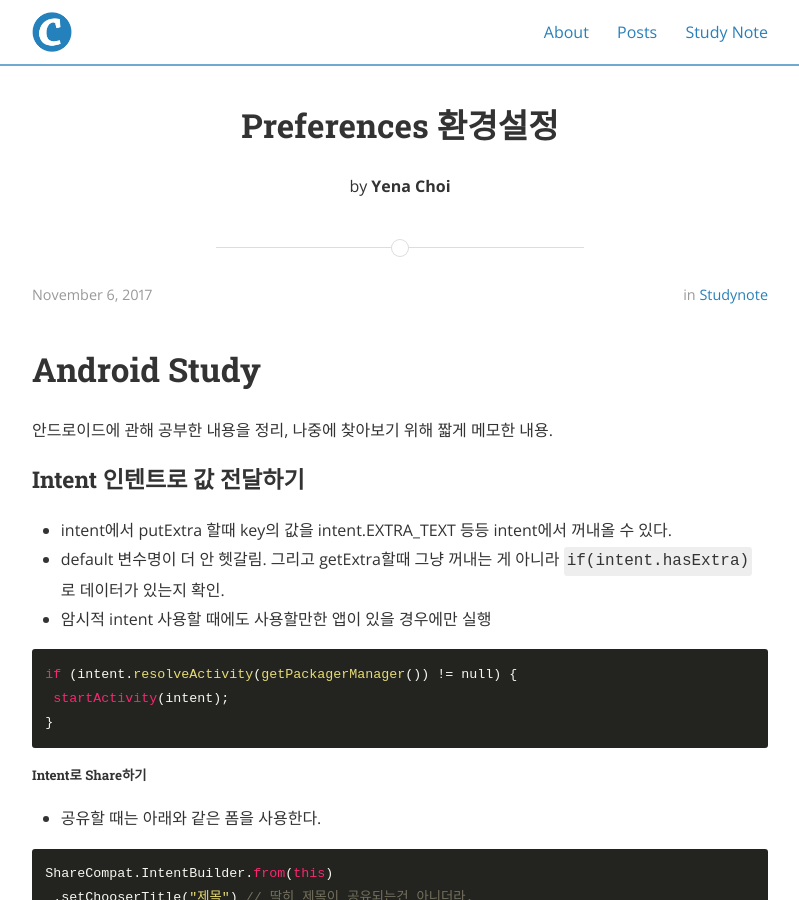
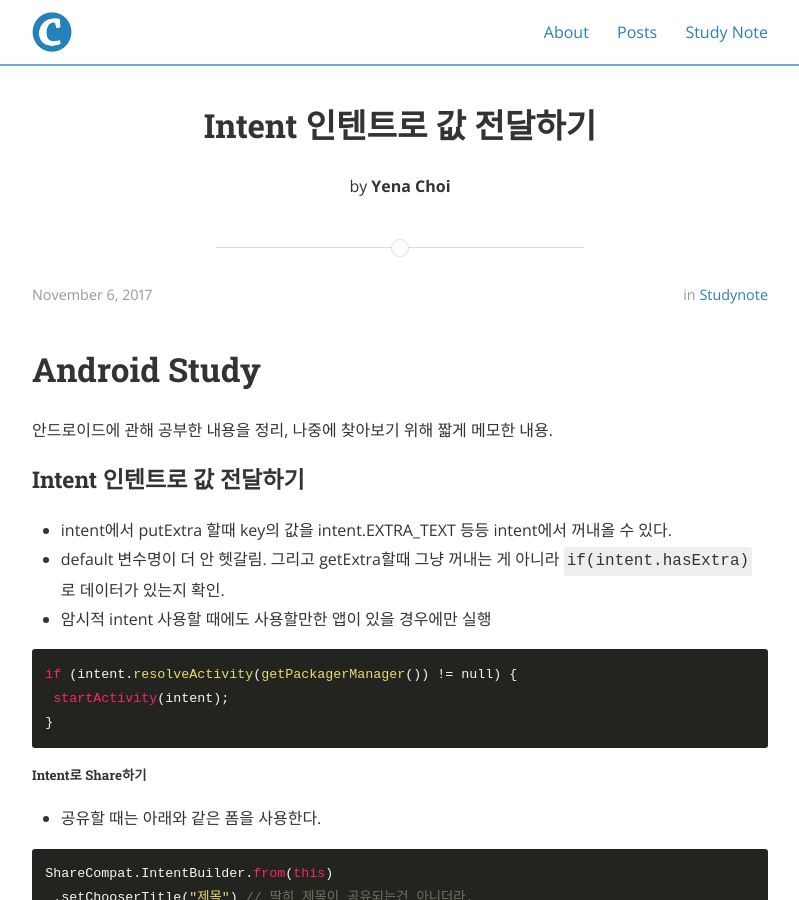
Before and after one commit to souk0721/nachoi.github.io, a Jekyll site: the page built from _posts/2017-11-06-Android-Intent.md, in a window 1280 px wide and 900 px high. Shown: the whole window, without its empty margins (240-1039 px from the left). Built offline with Jekyll 4.4.1, drawn with Linux system fonts in a browser that asks for light colours; nearby versions of some CDN libraries.

Commit message:
Fix studynote title error

```diff
--- a/_posts/2017-11-06-Android-Intent.md
+++ b/_posts/2017-11-06-Android-Intent.md
@@ -1,6 +1,6 @@
 ---
 layout: post
-title:  "Preferences 환경설정"
+title:  "Intent 인텐트로 값 전달하기"
 date:   2017-11-06
 author: Yena Choi
 categories: studynote
```
Also changed, not shown: _posts/2017-11-06-Android-Preferences.md (+1 -1 lines).
